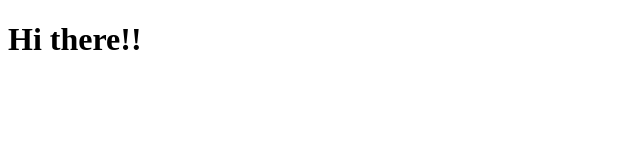
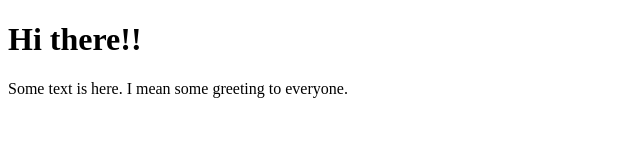
Before and after one commit to ValeriiZa/coursera-test, a plain HTML site: page index.html in a window 1280 px wide. Shown: the whole page, without its empty margins (0-640 px from the left). Drawn offline with Linux system fonts and the light colour scheme.

Commit message:
Added greeting paragraph to index.html

```diff
--- a/index.html
+++ b/index.html
@@ -6,5 +6,6 @@
 
   <body>
     <h1>Hi there!!</h1>
+    <p>Some text is here. I mean some greeting to everyone.</p>
   </body>
 </html>
```
